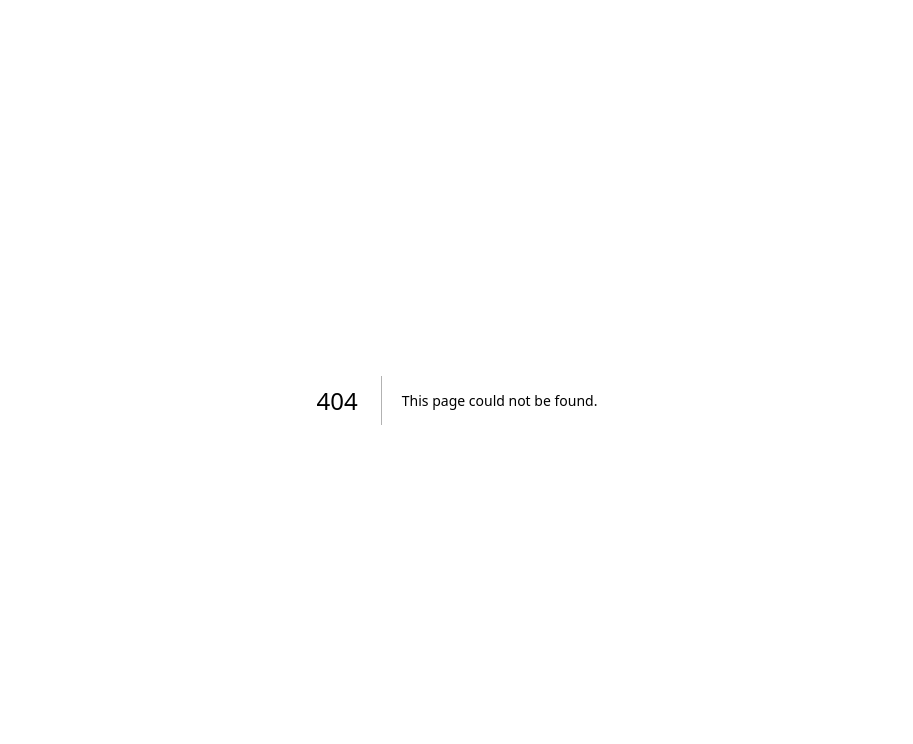
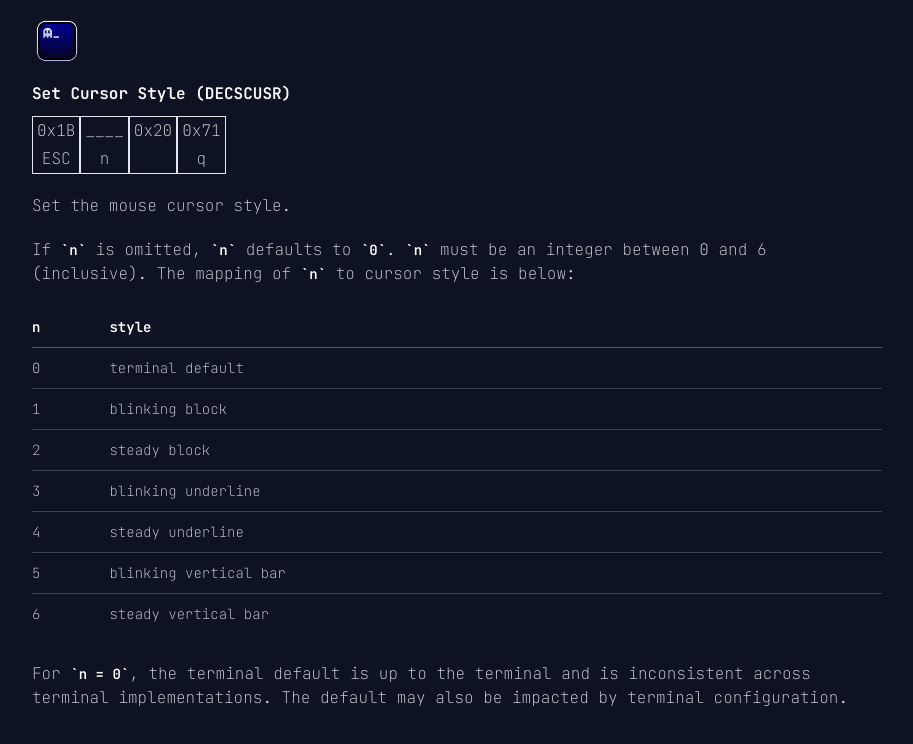
Before and after one commit to zen-xu/ghostty, a Next.js app in the folder website/: page /vt/decscusr in a window 1280 px wide. Before the commit this address had no page. Shown: the top 744 px of the page, without its empty margins (183-1096 px from the left). Built offline with nearby package versions, Linux system fonts and the light colour scheme.

Commit message:
terminal: decscusr

```diff
--- /dev/null
+++ b/website/app/vt/decscusr/page.mdx
@@ -0,0 +1,24 @@
+import VTSequence from "@/components/VTSequence";
+
+# Set Cursor Style (DECSCUSR)
+
+<VTSequence sequence={["ESC", "Pn", " ", "q"]} />
+
+Set the mouse cursor style.
+
+If `n` is omitted, `n` defaults to `0`. `n` must be an integer between
+0 and 6 (inclusive). The mapping of `n` to cursor style is below:
+
+| n   | style                 |
+| --- | --------------------- |
+| 0   | terminal default      |
+| 1   | blinking block        |
+| 2   | steady block          |
+| 3   | blinking underline    |
+| 4   | steady underline      |
+| 5   | blinking vertical bar |
+| 6   | steady vertical bar   |
+
+For `n = 0`, the terminal default is up to the terminal and is inconsistent
+across terminal implementations. The default may also be impacted by terminal
+configuration.
```
Also changed, not shown: 1 other file (tests, documents, lock files or other folders).
